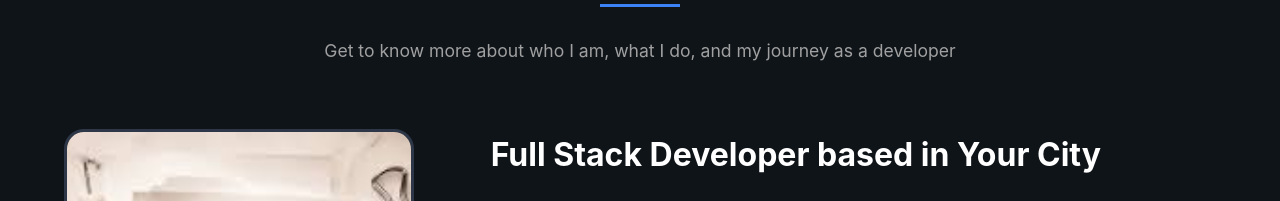
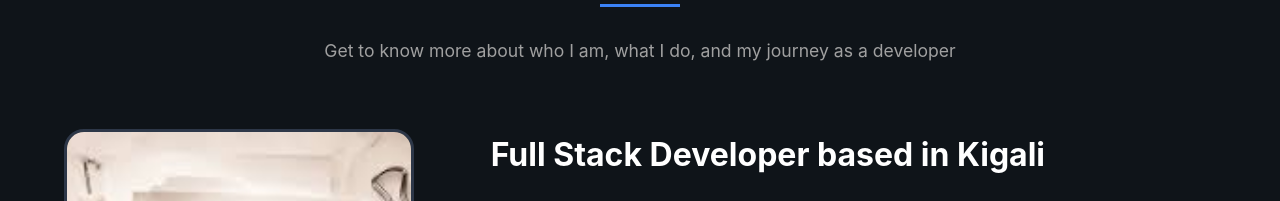
Before and after one commit to arkincyubahiro/arkincyubahiro.github.io, a plain HTML site: page index.html in a window 1280 px wide. Shown: the part 1021-1222 px from the top of the page. Drawn offline with nearby package versions, Linux system fonts and the light colour scheme.

Commit message:
typo fixing
fixed a typo error in one of the pages

```diff
--- a/index.html
+++ b/index.html
@@ -841,7 +841,7 @@
                     </div>
                 </div>
                 <div class="about-text">
-                    <h3>Full Stack Developer based in Your City</h3>
+                    <h3>Full Stack Developer based in Kigali</h3>
                     <p>I'm a dedicated Full Stack Developer with a passion for creating innovative solutions through code. With expertise in modern web technologies, I bring ideas to life by building scalable and user-friendly applications.</p>
                     <p>My journey in web development started a few years ago, and since then, I've had the privilege of working on diverse projects ranging from small business websites to complex web applications. I'm constantly learning and adapting to new technologies to stay at the forefront of the industry.</p>
                     <p>When I'm not coding, you can find me reading the Bible, being useful in the activities of my local church and when possible I enjoy playing football.</p>
```
